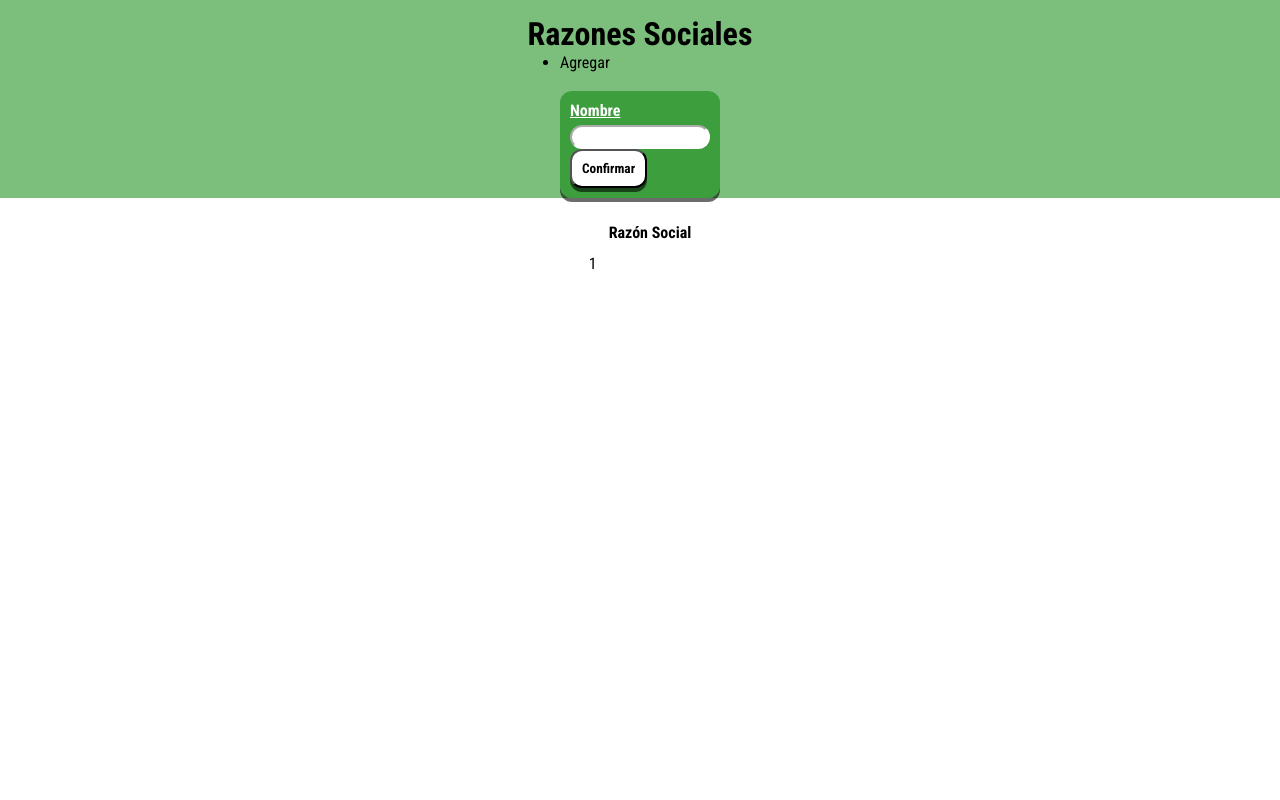
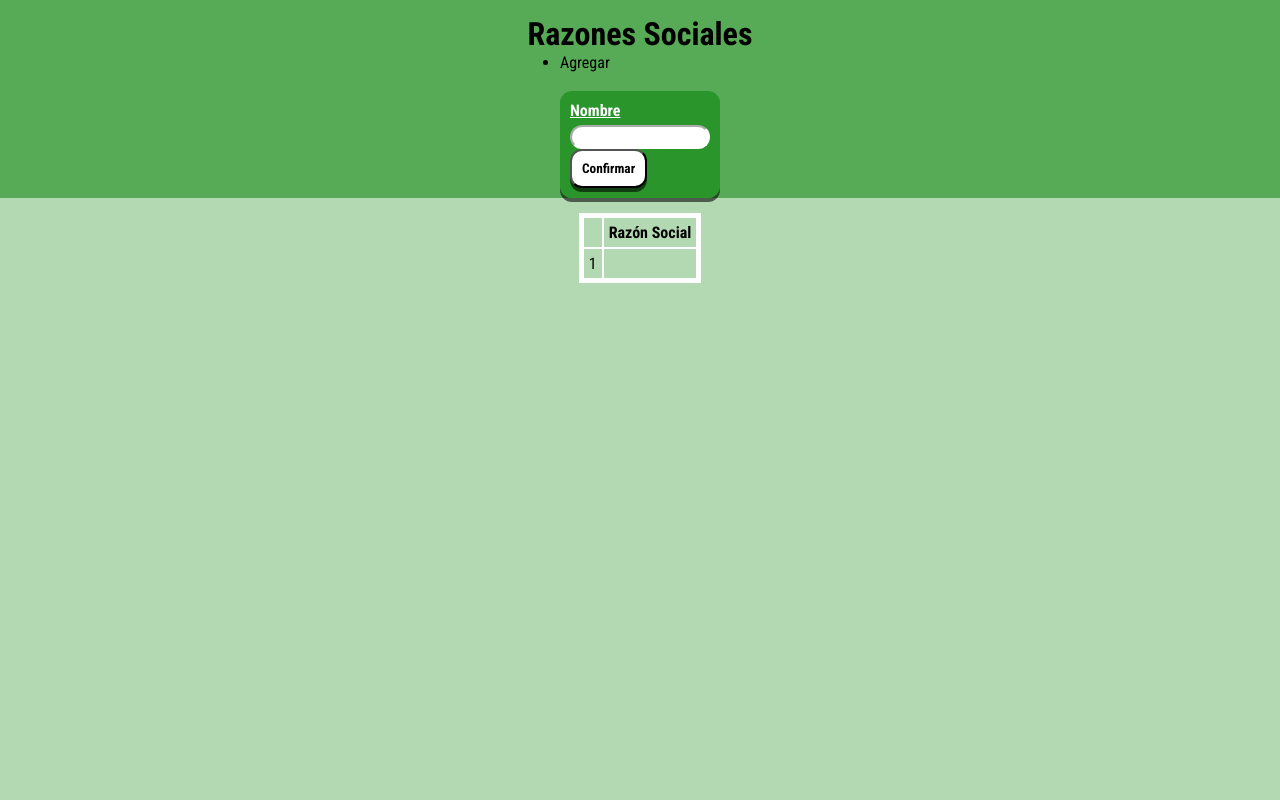
Before and after one commit to moras98/web_adapta_apps, a Django app: page /experiencia/razones-sociales in a window 1280 px wide. Shown: the part 84-884 px from the top of the page. Before the commit the page ends 353 px from the top, so only its background shows below. Run offline with Django 4.2, Linux system fonts and the light colour scheme; a user stored in the database is signed in; data comes from the database, SQL or seed files in the repository.

Commit message:
change on experience html

```diff
--- a/servicios_adapta/servicios_adapta_app/templates/servicios_adapta_app/experiencia_razones.html
+++ b/servicios_adapta/servicios_adapta_app/templates/servicios_adapta_app/experiencia_razones.html
@@ -1,7 +1,7 @@
 {% extends './base.html' %}
 {% block title %}Experiencia-Razones Sociales{% endblock %}
 {% block content %}
-<div class="razonesForm">
+<div class="tableForm">
     <div class="top-section">
         <h1>Razones Sociales</h1>
         <div class="form-experiencia-section">
```
